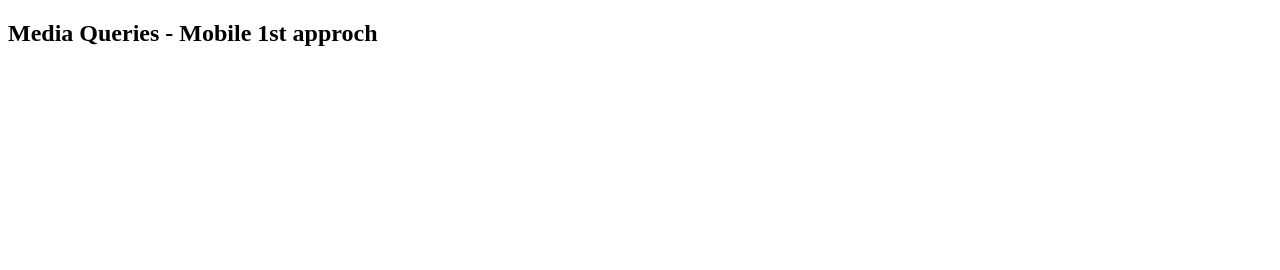
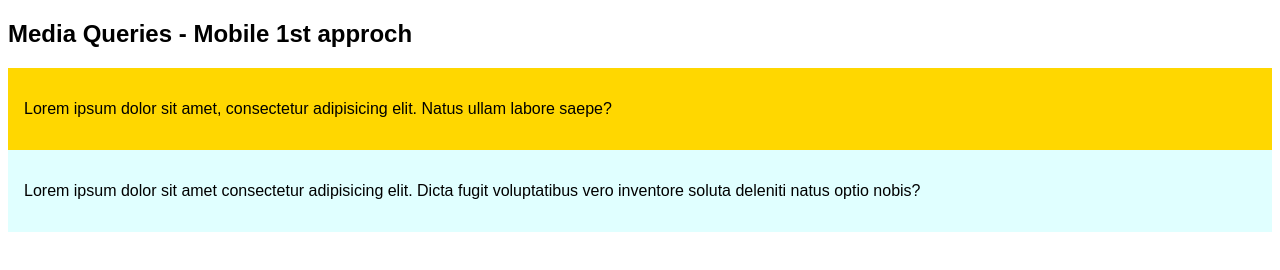
Before and after one commit to charenk/html_css, a plain HTML site: page html_css_2/media queries/index.html in a window 1280 px wide. Drawn offline with Linux system fonts and the light colour scheme.

```diff
--- /dev/null
+++ b/html_css_2/Transformations, Transitions & Animations /main.css
@@ -0,0 +1,3 @@
+body {
+  font-family: Arial, Helvetica, sans-serif;
+}
--- a/html_css_2/media queries/index.html
+++ b/html_css_2/media queries/index.html
@@ -9,7 +9,15 @@
   </head>
   <body>
     <h2>Media Queries - Mobile 1st approch</h2>
+    <div class="container">
+      <div class="box">
+        <p>Lorem ipsum dolor sit amet, consectetur adipisicing elit. Natus ullam labore saepe?</p>
+      </div>
+      <div class="box">
+        <p>Lorem ipsum dolor sit amet consectetur adipisicing elit. Dicta fugit voluptatibus vero inventore soluta deleniti natus optio nobis?</p>
+      </div>
 
+    </div>
     </div>
   </body>
 </html>
--- a/html_css_2/media queries/main.css
+++ b/html_css_2/media queries/main.css
@@ -0,0 +1,27 @@
+body {
+  font-family: Arial, Helvetica, sans-serif;
+}
+
+.containter {
+  display: flex;
+  flex-direction: column;
+}
+
+.box {
+  background-color: gold;
+  padding: 1rem;
+}
+
+.box:nth-of-type(2) {
+  background-color: lightblue;
+}
+
+@media screen and (min-width: 900px) {
+  .containter {
+    flex-direction: row;
+  }
+
+  .box:nth-of-type(2) {
+    background-color: lightcyan;
+  }
+}
```
Also changed, not shown: html_css_2/Transformations, Transitions & Animations /index.html (added, +14 -0 lines), html_css_2/index1.html (renamed from html_css_2/index.html), 2 other files.
